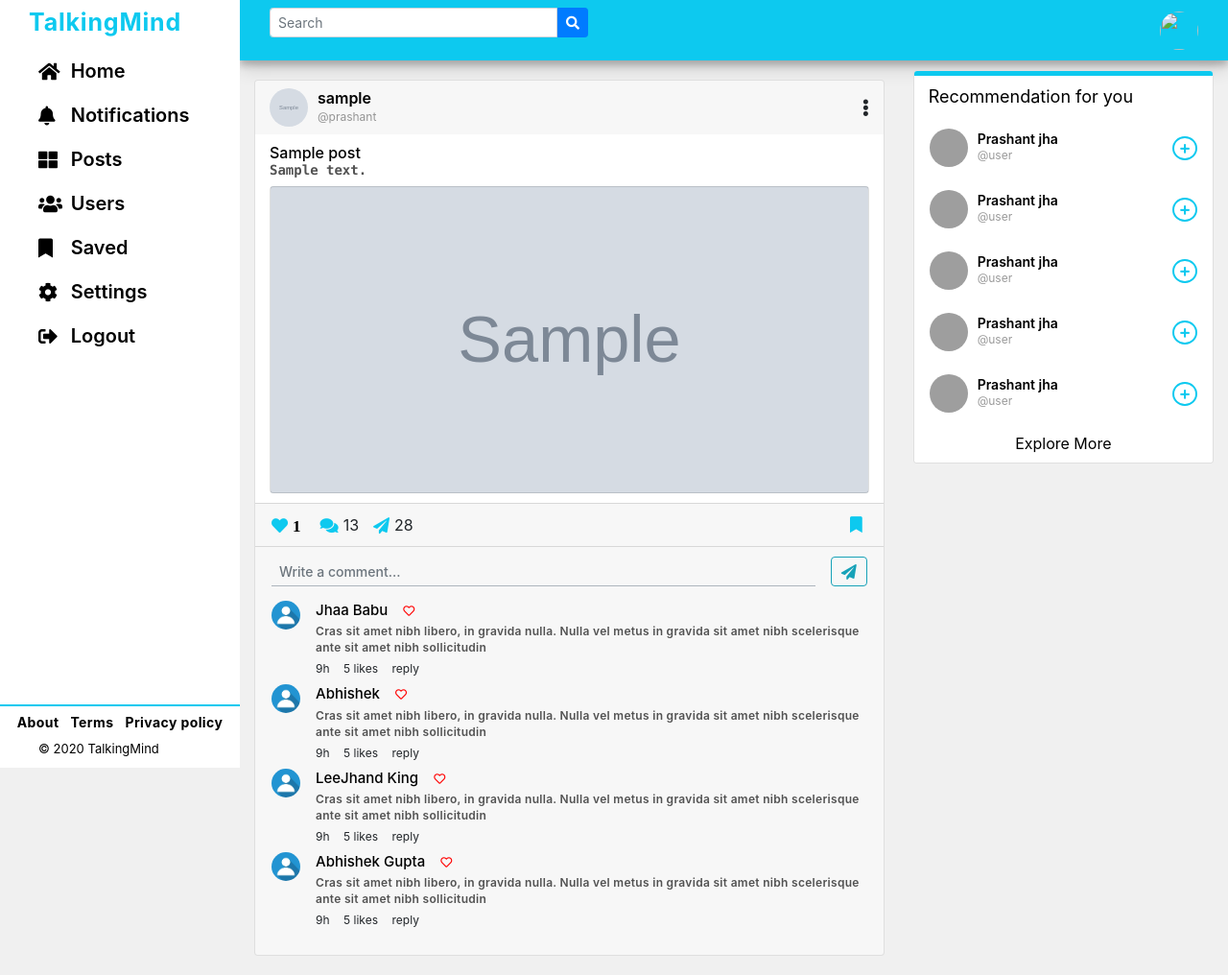
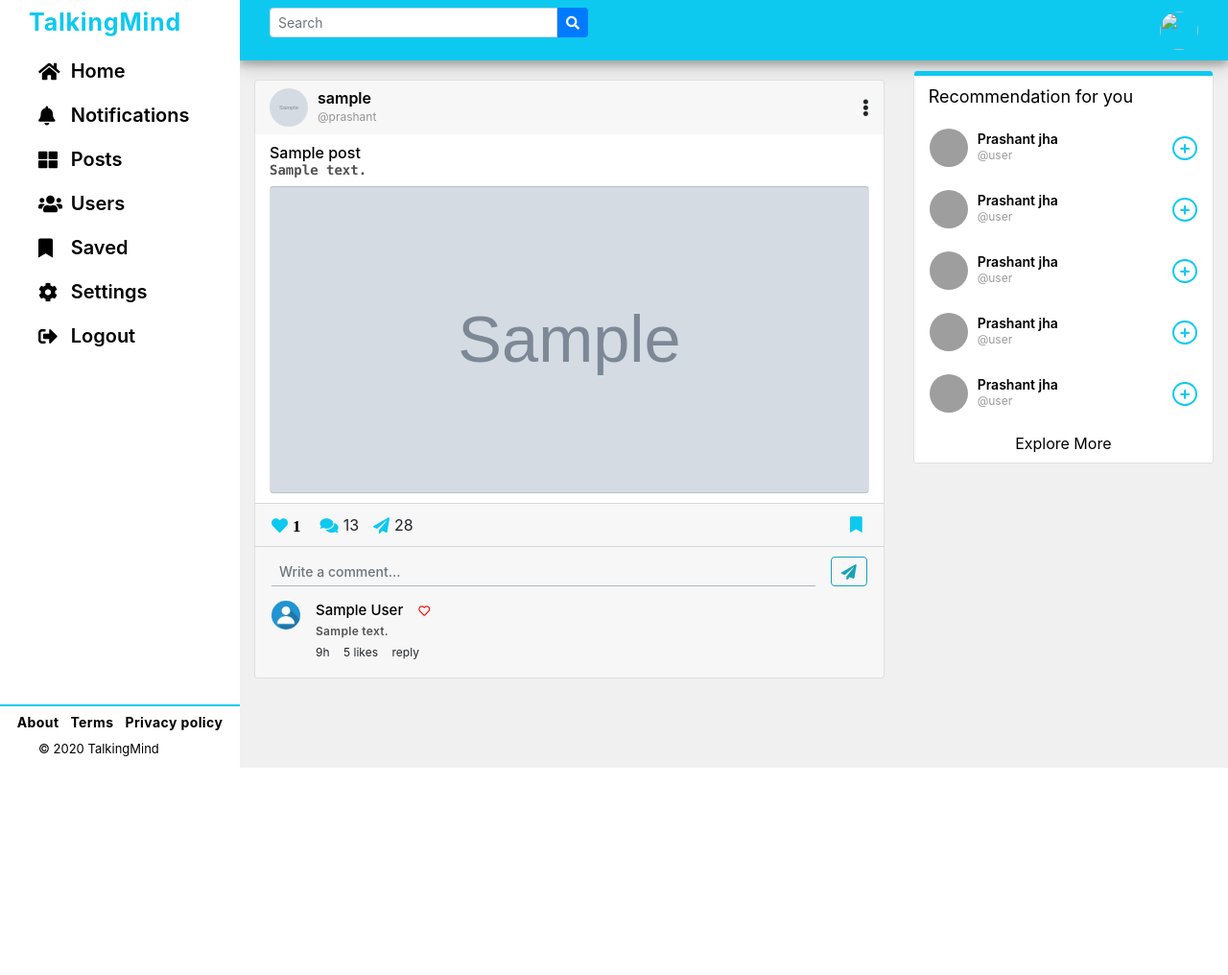
Before and after one commit to myvirusking/TalkingMind, a Django app: page /post/1/ in a window 1280 px wide. Shown: the whole page at 96% size. After the commit the page ends 800 px from the top, so only its background shows below. Run offline with Django 3.2, Linux system fonts and the light colour scheme; tables that the repository leaves empty hold one stand-in row (values such as "Sample post"); grey boxes marked "Sample" are stand-in pictures; some libraries are stand-ins or nearby versions; grey boxes are pictures that could not be loaded.

Commit message:
single page comment done

```diff
--- a/Blogging/urls.py
+++ b/Blogging/urls.py
@@ -79,6 +79,8 @@ urlpatterns = [
 
     path('profile/save/', blog_views.save_post, name="profile-save-post"),
 
+    path('comment/', blog_views.comment, name="comment"),
+
 
 ]
 if settings.DEBUG:
--- a/blog/admin.py
+++ b/blog/admin.py
@@ -1,5 +1,5 @@
 from django.contrib import admin
-from .models import Post, Likes,PostImages
+from .models import Post, Likes,PostImages, Comment
 from users.models import Profile, ArticleCategory, Followers, Following, FollowRequest
 
 # Register your models here
@@ -11,3 +11,4 @@ admin.site.register(Followers)
 admin.site.register(Following)
 admin.site.register(FollowRequest)
 admin.site.register(PostImages)
+admin.site.register(Comment)
--- a/blog/forms.py
+++ b/blog/forms.py
@@ -1,5 +1,5 @@
 from django import forms
-from .models import Post
+from .models import Post, Comment
 from django.forms.widgets import TextInput
 from users.models import ArticleCategory
 
@@ -8,9 +8,9 @@ class NewPostForm(forms.ModelForm):
     title = forms.CharField(widget=TextInput(attrs={'class': 'form-control','placeholder':'Enter title','style':'margin-top:2px;'}))
     content = forms.CharField(widget=forms.Textarea(attrs={'class': 'form-control', 'rows': '8','placeholder':'Enter content'}))
 
-    # category = forms.ChoiceField(choices=[(category.id, category.name) for category in ArticleCategory.objects.all()],widget=forms.Select(
-    #     attrs={'class': 'form-control','style':'margin-top:2px;'}
-    # ))
+    category = forms.ChoiceField(choices=[(category.id, category.name) for category in ArticleCategory.objects.all()],widget=forms.Select(
+        attrs={'class': 'form-control','style':'margin-top:2px;'}
+    ))
     image = forms.ImageField(widget=forms.FileInput(attrs={'class': 'form-control','style':'margin-top:2px;'}),required=False)
 
     category = forms.ChoiceField(choices=[(category.id, category.name) for category in ArticleCategory.objects.all()],widget=forms.Select(
@@ -22,7 +22,14 @@ class NewPostForm(forms.ModelForm):
         model = Post
         fields = ['title', 'content','category']
 
-    # def clean_category(self):
-    #     category_id = self.cleaned_data['category']
-    #     category_obj = ArticleCategory.objects.get(id = category_id)
-    #     return category_obj
+    def clean_category(self):
+        category_id = self.cleaned_data['category']
+        category_obj = ArticleCategory.objects.get(id = category_id)
+        return category_obj
+
+class CommentForm(forms.ModelForm):
+    commented_text = forms.CharField(widget=forms.TextInput(attrs={'class':'form-control form-control-sm mr-3','placeholder':'Write a comment...', 'id':'commentInpt', 'autocomplete':'off'}))
+
+    class Meta:
+        model = Comment
+        fields = ['commented_text']
--- /dev/null
+++ b/blog/static/blog/javascript/comment.js
@@ -0,0 +1,37 @@
+$(document).ready(function(){
+    $("#commentForm").submit(function(e){
+        e.preventDefault();
+
+        var postId = $("#commentBtn").attr("data-catid");
+        var commentText = $("#commentInpt").val();
+
+        $.ajax({
+            type: "POST",
+            url: "/comment/",
+            data: {
+                commentText: commentText,
+                postId: postId
+            },
+            success:function(data){
+                console.log(data);
+                $('.allCommentDiv .single-post-cmt-div').
+                prepend('<li class="media">\
+                    <a href="#"><img class="mr-3 profilePic" src="/media/default.jpeg" alt="img"></a>\
+                    <div class="media-body">\
+                        <h6 class="mt-0 mb-1 profileName"><a href="#">'+ data.author +'</a><span class="ml-3 commentlikeBtn"><i class="far fa-heart"></i></span></h6>\
+                        <p class="commentText">'+ data.text +'</p>\
+                        <div class="commentTextBottomBtn">\
+                            <span class="textBtn">9h</span>\
+                            <span class="textBtn"><span>5</span> likes</span>\
+                            <span class="textBtn">reply</span>\
+                        </div>\
+                    </div>\
+                </li>');
+            },
+            error:function(xhr,status, error){
+                console.log(error);
+            }
+        })
+        $("#commentInpt").val('');
+    })
+})
--- a/blog/templates/blog/base.html
+++ b/blog/templates/blog/base.html
@@ -159,6 +159,8 @@
 
             <script type="text/javascript" src="{% static 'blog/javascript/post_save.js' %}"></script>
 
+            <script type="text/javascript" src="{% static 'blog/javascript/comment.js' %}"></script>
+
             <script>
 
 
--- a/blog/templates/blog/singlePost.html
+++ b/blog/templates/blog/singlePost.html
@@ -141,22 +141,9 @@
                                     </div>
                                 {% endif %}
 
-                                <!-- {% if singlePost.images.all %}
-                                    <div class="row image-row mt-3">
-                                        {% for postImage in singlePost.images.all %}
-                                            <div class="col-12 mb-2">
-                                                <img class="cardImgBottom" data-src="holder.js/100px180/" alt="100%x180" src="{{postImage.image.url}}" data-holder-rendered="true">
-                                            </div>
-                                        {% endfor %}
-                                    </div>
-                                {% endif %} -->
 
 
-<!--                                        <img class="card-img-bottom" data-src="holder.js/100px180/" alt="100%x180" src="https://unknown-ag.github.io/sheetal_academy/ProjectImages/abhishek.jpeg" data-holder-rendered="true">-->
                             </div>
-
-
-
                             <div class="card-footer">
                                 <div class="footerBtn">
                                     {% csrf_token %}
@@ -172,29 +159,31 @@
                                     {% else %}
                                         <div class="save"><i class="fa fa-bookmark " aria-hidden="true" data-catid = {{singlePost.id}}></i></div>
                                     {% endif %}
-
-
-
                                 </div>
                                 <!-- {{ post.date_posted }} -->
                              </div>
                              <div class="card-footer card-footer-comment" id="comment">
                                 <div class="footerCommentDiv">
                                     <div class="commentBox">
-                                        <form >
+                                        <form id="commentForm">
                                             {% csrf_token %}
-                                            <input type="text" class="form-control form-control-sm mr-3"  placeholder="Write a comment...">
-                                            <button type="submit" class="btn btn-outline-info"><i class="fas fa-paper-plane"></i></button>
+                                            {{comment_form.commented_text}}
+                                            <!-- <input type="text" class="form-control form-control-sm mr-3"  placeholder="Write a comment..."> -->
+                                            <button id="commentBtn" type="submit" class="btn btn-outline-info" data-catid="{{singlePost.id}}"><i class="fas fa-paper-plane"></i></button>
                                         </form>
                                     </div>
                                 </div>
+
                                     <div class="allCommentDiv">
-                                    <ul class="list-unstyled">
+
+                                        <ul class="list-unstyled single-post-cmt-div mb-0">
+                                            {% if allComments %}
+                                            {% for comment in allComments %}
                                                 <li class="media">
                                                     <a href="#"><img class="mr-3 profilePic" src="/media/default.jpeg" alt="img"></a>
-                                          <div class="media-body">
-                                            <h6 class="mt-0 mb-1 profileName"><a href="#">Jhaa Babu</a><span class="ml-3 commentlikeBtn"><i class="far fa-heart"></i></span></h6>
-                                            <p class="commentText">Cras sit amet nibh libero, in gravida nulla. Nulla vel metus in gravida sit amet nibh scelerisque ante sit amet nibh sollicitudin</p>
+                                                    <div class="media-body w-50">
+                                                        <h6 class="mt-0 mb-1 profileName"><a href="#">{{comment.author.first_name}} {{comment.author.last_name}}</a><span class="ml-3 commentlikeBtn"><i class="far fa-heart"></i></span></h6>
+                                                        <p class="commentText">{{comment.commented_text}}</p>
                                                         <div class="commentTextBottomBtn">
                                                             <span class="textBtn">9h</span>
                                                             <span class="textBtn"><span>5</span> likes</span>
@@ -202,45 +191,13 @@
                                                         </div>
                                                     </div>
                                                 </li>
-                                        <li class="media">
-                                            <a href="#"><img class="mr-3 profilePic" src="/media/default.jpeg" alt="img"></a>
-                                          <div class="media-body">
-                                            <h6 class="mt-0 mb-1 profileName"><a href="#">Abhishek</a><span class="ml-3 commentlikeBtn"><i class="far fa-heart"></i></span></h6>
-                                            <p class="commentText">Cras sit amet nibh libero, in gravida nulla. Nulla vel metus in gravida sit amet nibh scelerisque ante sit amet nibh sollicitudin</p>
-                                            <div class="commentTextBottomBtn">
-                                                <span class="textBtn">9h</span>
-                                                <span class="textBtn"><span>5</span> likes</span>
-                                                <span class="textBtn">reply</span>
+                                            {% endfor %}
+                                            {% endif %}
+                                        </ul>
+
                                     </div>
-                                          </div>
-                                        </li>
-                                        <li class="media">
-                                            <a href="#"><img class="mr-3 profilePic" src="/media/default.jpeg" alt="img"></a>
-                                          <div class="media-body">
-                                            <h6 class="mt-0 mb-1 profileName"><a href="#">LeeJhand King</a><span class="ml-3 commentlikeBtn"><i class="far fa-heart"></i></span></h6>
-                                            <p class="commentText">Cras sit amet nibh libero, in gravida nulla. Nulla vel metus in gravida sit amet nibh scelerisque ante sit amet nibh sollicitudin</p>
-                                            <div class="commentTextBottomBtn">
-                                                <span class="textBtn">9h</span>
-                                                <span class="textBtn"><span>5</span> likes</span>
-                                                <span class="textBtn">reply</span>
-                                            </div>
-                                          </div>
-                                        </li>
-                                        <li class="media">
-                                            <a href="#"><img class="mr-3 profilePic" src="/media/default.jpeg" alt="img"></a>
-                                          <div class="media-body">
-                                            <h6 class="mt-0 mb-1 profileName"><a href="#">Abhishek Gupta</a><span class="ml-3 commentlikeBtn"><i class="far fa-heart"></i></span></h6>
-                                            <p class="commentText">Cras sit amet nibh libero, in gravida nulla. Nulla vel metus in gravida sit amet nibh scelerisque ante sit amet nibh sollicitudin</p>
-                                            <div class="commentTextBottomBtn">
-                                                <span class="textBtn">9h</span>
-                                                <span class="textBtn"><span>5</span> likes</span>
-                                                <span class="textBtn">reply</span>
-                                            </div>
-                                          </div>
-                                        </li>
 
-                                      </ul>
-                                </div>
+
 
                                 <!-- {{ post.date_posted }} -->
                              </div>
--- a/blog/views.py
+++ b/blog/views.py
@@ -3,7 +3,7 @@ from django.contrib.auth.decorators import login_required
 from django.contrib.auth.models import User
 from django.shortcuts import redirect, render,HttpResponse
 from django.urls import reverse_lazy
-from .forms import NewPostForm
+from .forms import NewPostForm, CommentForm
 from django.contrib import messages
 from django.views.generic.list import ListView
 from django.contrib.auth.mixins import LoginRequiredMixin, UserPassesTestMixin
@@ -12,6 +12,7 @@ from users.models import ArticleCategory
 from users.models import Profile, SavedPost
 from django.http import JsonResponse
 from .models import *
+from django.views.decorators.csrf import csrf_exempt
 
 class HomeView(ListView):
     model = Post
@@ -208,8 +209,32 @@ def save_post(request):
 
 
 def single_post(request, pid):
-    singlePost = Post.objects.filter(id = pid)
-    return render(request, 'blog/singlePost.html', {'singlePost': singlePost[0]})
+    singlePost = Post.objects.filter(id = pid).first()
+    comment_form = CommentForm()
+    allComments = singlePost.comments.all().order_by('comment_date').reverse()
+
+    return render(request, 'blog/singlePost.html', {
+            'singlePost': singlePost,
+            'comment_form': comment_form,
+            'allComments': allComments,
+        })
+
+@csrf_exempt
+def comment(request):
+    if request.method == 'POST':
+        text = request.POST['commentText']
+        postId = request.POST['postId']
+        post = Post.objects.filter(id = postId).first()
+        full_name = request.user.first_name +' ' +request.user.last_name
+
+        post.comments.create(commented_post=post, author=request.user,commented_text=text)
+
+        data_obj = {
+            'text': text,
+            'author': full_name
+        }
+
+    return JsonResponse(data_obj, safe=False)
 
 
 """This view gets called when the user clicks on the saved button in the navbar. This view will
@@ -243,3 +268,22 @@ class SavedPostView(ListView, LoginRequiredMixin):
 #         'posts': posts
 #     }
 #     return render(request, 'blog/about.html', context)
+
+
+# singlePost = Post.objects.filter(id = pid).first()
+#     if request.method  == 'POST':
+#         comment_form = CommentForm(request.POST)
+
+#         if comment_form.is_valid():
+#             text = comment_form.cleaned_data['commented_text']
+#             singlePost.comments.create(commented_post=singlePost, author=request.user,commented_text=text)
+#         else:
+#             print(comment_form.errors)
+
+#     else:
+#         comment_form = CommentForm()
+
+#     return render(request, 'blog/singlePost.html', {
+#             'singlePost': singlePost,
+#             'comment_form': comment_form
+#         })
--- a/users/templates/users/userprofile.html
+++ b/users/templates/users/userprofile.html
@@ -487,8 +487,8 @@
                 <form enctype="multipart/form-data" method="post">
                     {% csrf_token %}
                     <div class="updateFormFLname">
-                        {{profile_form.first_name}}
-                        {{profile_form.last_name}}
+                        {{user_form.first_name}}
+                        {{user_form.last_name}}
                     </div>
                     {{user_form.username}}
                     {{user_form.email}}
```
Also changed, not shown: blog/models.py (+11 -0 lines). Lines whose indentation alone changed are shown as unchanged.
